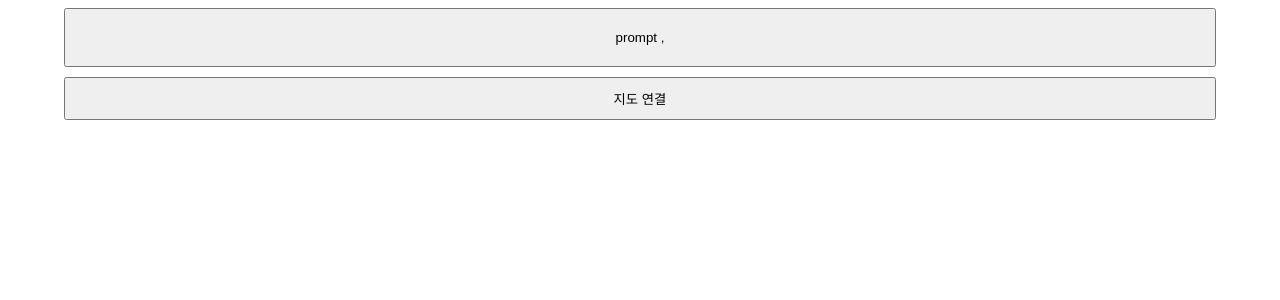
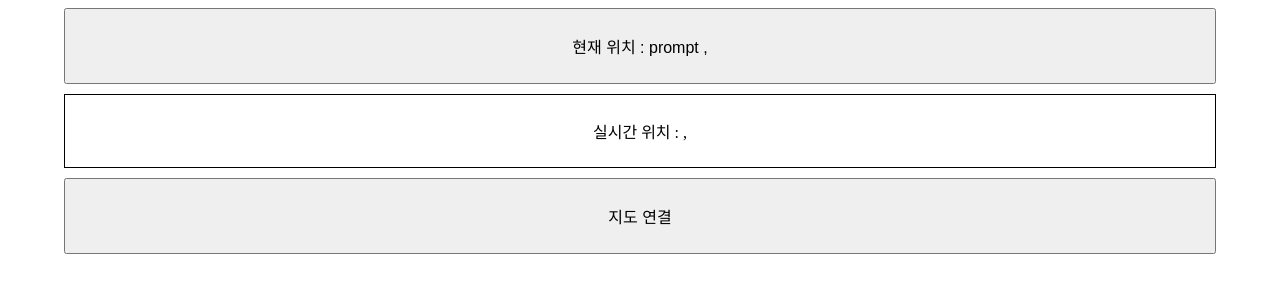
Before and after one commit to Hyyunjin/geo, a React (Vite) app: page / in a window 1280 px wide. Shown: the top 300 px of the page. Built offline with nearby package versions, Linux system fonts and the light colour scheme; no server answers.

Commit message:
feat: 실시간 위치 추가

```diff
--- a/src/App.css
+++ b/src/App.css
@@ -1,4 +1,6 @@
 .root {
+  display: flex;
+  flex-direction: column;
   width: 90vw;
   margin: 0 auto;
 }
@@ -7,9 +9,19 @@
   width: 100%;
   padding: 1.5em;
   margin-bottom: 10px;
+  font-size: 16px;
 }
 
 .geoButton {
   width: 100%;
-  padding: 10px;
+  padding: 1.5em;
+  font-size: 16px;
 }
+
+.watchLocation {
+  padding: 1.5em;
+  margin-bottom: 10px;
+  border: 1px solid black;
+  text-align: center;
+  font-size: 16px;
+}
--- a/src/App.tsx
+++ b/src/App.tsx
@@ -3,6 +3,11 @@ import "./App.css";
 
 function App() {
   const [location, setLocation] = useState<{
+    lat: number | null;
+    lng: number | null;
+  }>({ lat: null, lng: null });
+
+  const [watchLocation, setWatchLocation] = useState<{
     lat: number | null;
     lng: number | null;
   }>({ lat: null, lng: null });
@@ -44,6 +49,18 @@ function App() {
     );
   };
 
+  navigator.geolocation.watchPosition(
+    (position) => {
+      const lat = parseFloat(position.coords.latitude.toFixed(5));
+      const lng = parseFloat(position.coords.longitude.toFixed(5));
+
+      setWatchLocation({ lat, lng });
+    },
+    (err) => {
+      console.error("위치 에러:", err);
+    }
+  );
+
   useEffect(() => {
     navigator.permissions?.query({ name: "geolocation" }).then((result) => {
       setPermission(result.state); // granted, denied, prompt
@@ -53,8 +70,11 @@ function App() {
   return (
     <section className="root">
       <button className="button" onClick={getLocation}>
-        {permission} {location.lat}, {location.lng}
+        현재 위치 : {permission} {location.lat}, {location.lng}
       </button>
+      <div className="watchLocation">
+        실시간 위치 : {watchLocation.lat}, {watchLocation.lng}
+      </div>
       <button className="geoButton" onClick={handleMapOpen}>
         지도 연결
       </button>
```
